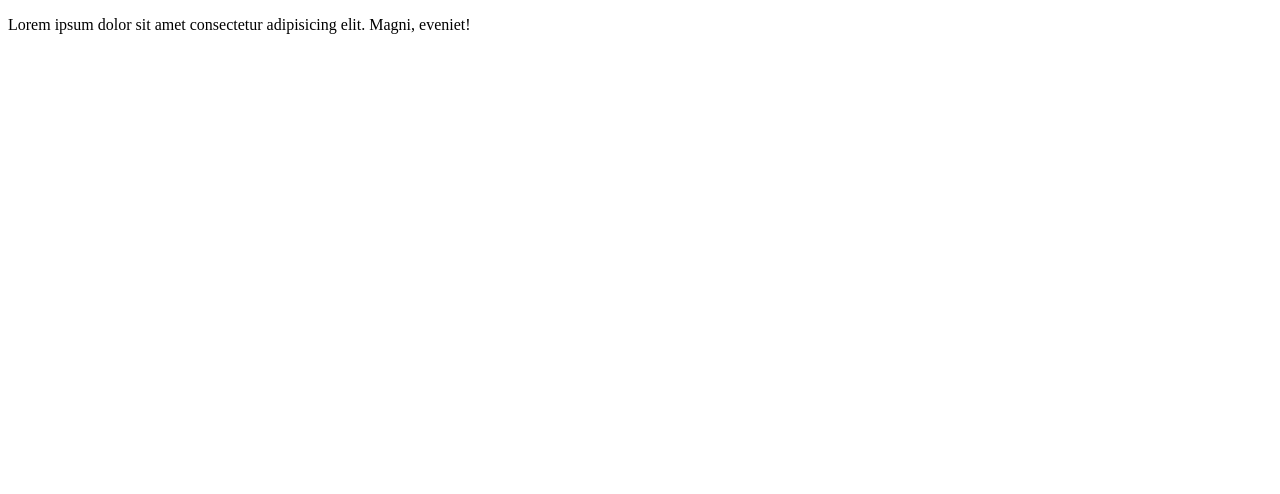
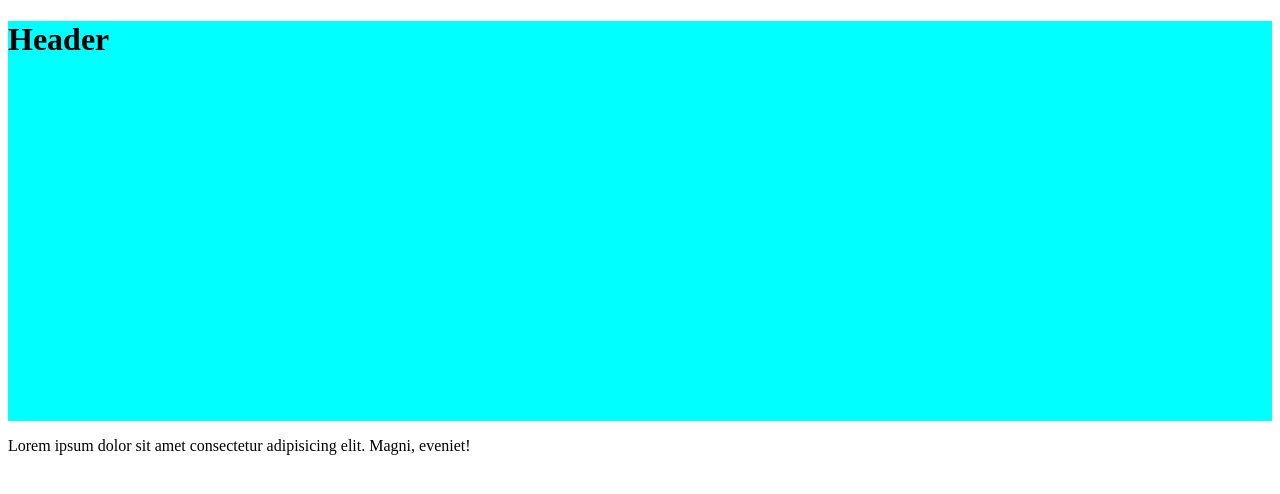
Before and after one commit to useralberto/BDSesion3, a plain HTML site: page index.html in a window 1280 px wide. Drawn offline with Linux system fonts and the light colour scheme.

Commit message:
cambios a header

```diff
--- a/index.html
+++ b/index.html
@@ -7,7 +7,8 @@
   <title>Document</title>
 </head>
 <body>
-  <header>
+  <header class="container__header">
+    <h1>Header</h1>
     <nav></nav>
   </header>
 
--- a/style.css
+++ b/style.css
@@ -0,0 +1,5 @@
+.container__header {
+  width: 100%;
+  height: 400px;
+  background-color: aqua;
+}
```
